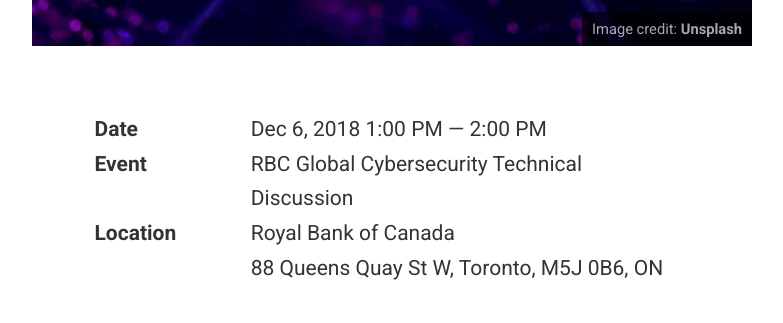
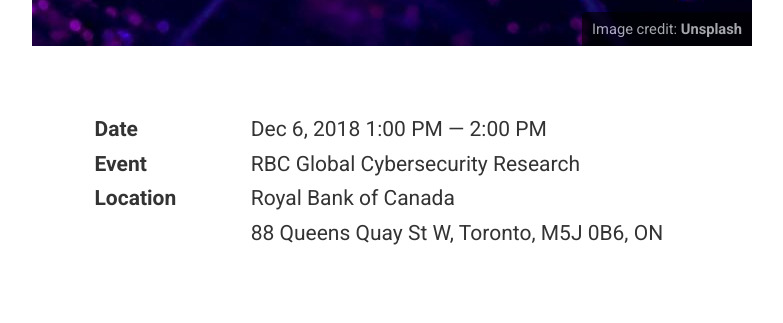
Before and after one commit to HieuFromWaterloo/HieuFromWaterloo.github.io, a plain HTML site: page talk/an-introduction-to-graph-convolution-networks-gcn/index.html in a window 1280 px wide. Shown: the part 849-1172 px from the top of the page, without its empty margins (248-1031 px from the left). Drawn offline with nearby package versions, Linux system fonts and the light colour scheme; some icons are missing.

Commit message:
updated talks

```diff
--- a/talk/an-introduction-to-graph-convolution-networks-gcn/index.html
+++ b/talk/an-introduction-to-graph-convolution-networks-gcn/index.html
@@ -784,7 +784,7 @@
           <div class="col-12 col-md-3 pub-row-heading">Event</div>
           <div class="col-12 col-md-9">
 
-            RBC Global Cybersecurity Technical Discussion
+            RBC Global Cybersecurity Research
 
           </div>
         </div>
```
Also changed, not shown: talk/training-latent-dirichlet-allocation-lda-with-variational-e-m-algorithms/index.html (+1 -1 lines), media/icon_hua2ec155b4296a9c9791d015323e16eb5_11927_180x180_fill_lanczos_center_2.png (added), media/icon_hua2ec155b4296a9c9791d015323e16eb5_11927_192x192_fill_lanczos_center_2.png (added), media/icon_hua2ec155b4296a9c9791d015323e16eb5_11927_32x32_fill_lanczos_center_2.png (added), media/icon_hua2ec155b4296a9c9791d015323e16eb5_11927_512x512_fill_lanczos_center_2.png (added).
